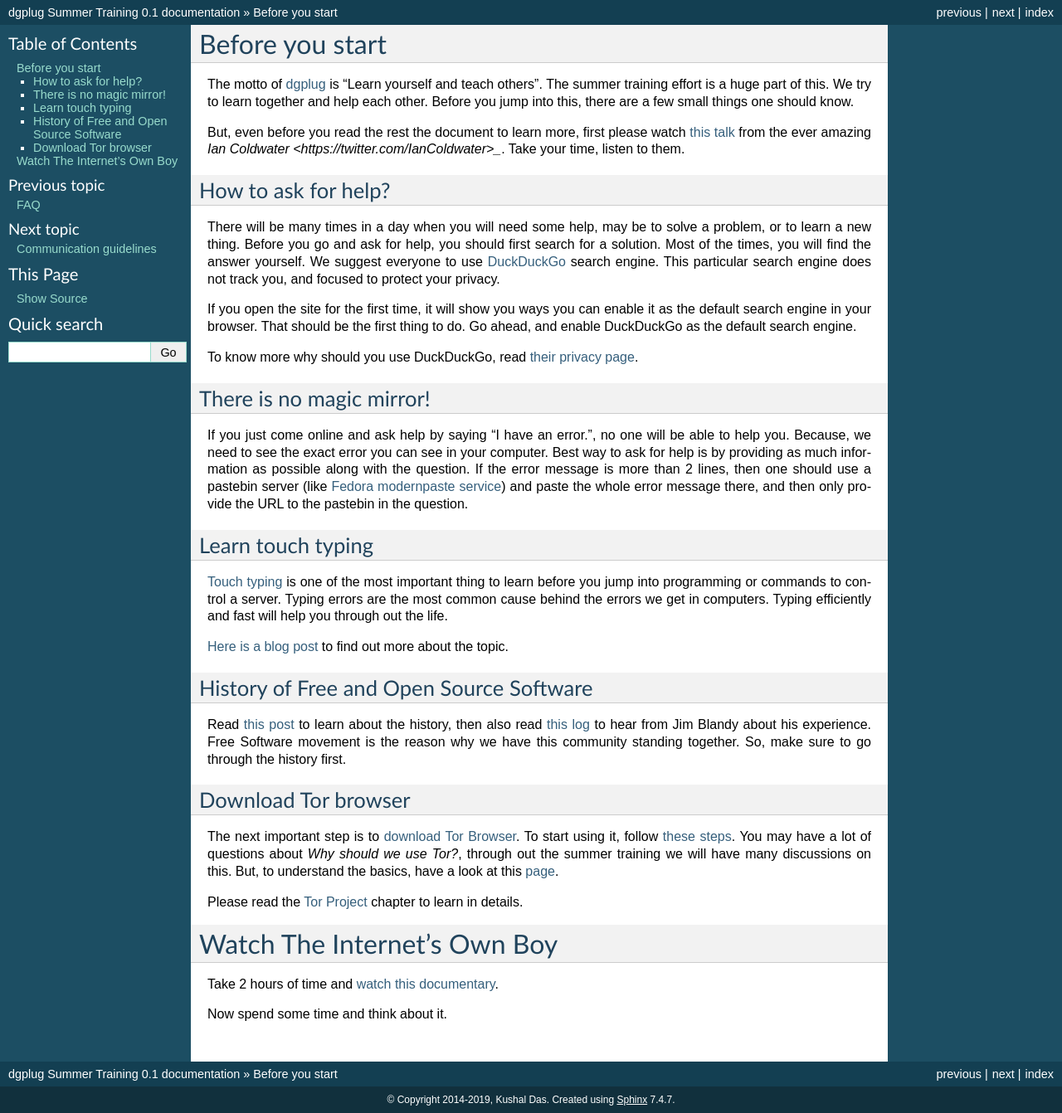
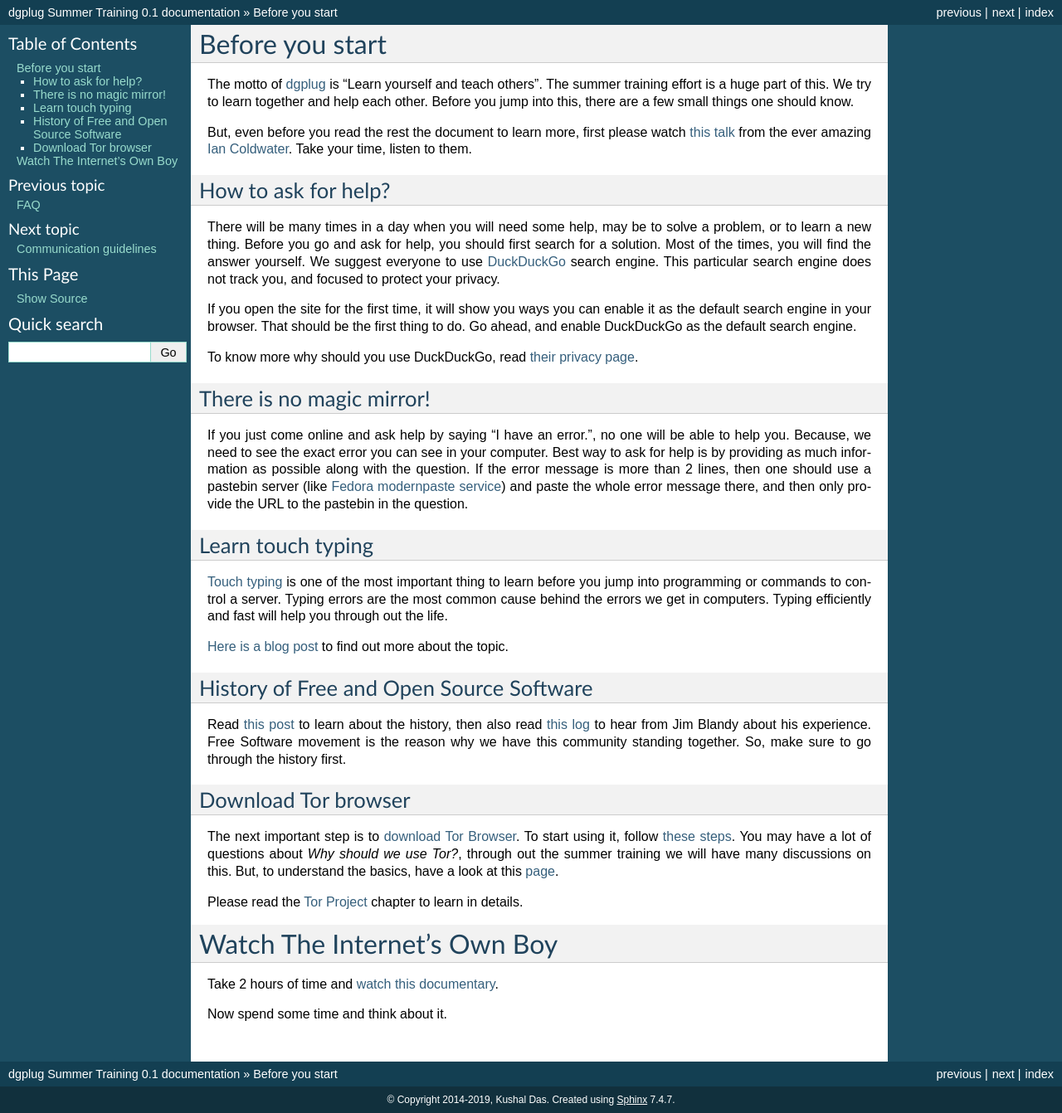
Before and after one commit to kushaldas/summertraining, a Sphinx documentation site: the page built from docs/beforestart.rst, in a window 1280 px wide. Shown: the whole page at 83% size. Built offline with Sphinx 7.4.7, drawn with Linux system fonts in a browser that asks for light colours.

Commit message:
Fixes typo in the link

```diff
--- a/docs/beforestart.rst
+++ b/docs/beforestart.rst
@@ -8,7 +8,7 @@
 
 But, even before you read the rest the document to learn more, first please
 watch `this talk <https://www.youtube.com/watch?v=rwFN-x57Nwo>`_ from the ever amazing
-`Ian Coldwater <https://twitter.com/IanColdwater>_`. Take your time, listen to them.
+`Ian Coldwater <https://twitter.com/IanColdwater>`_. Take your time, listen to them.
 
 How to ask for help?
 ---------------------
```
